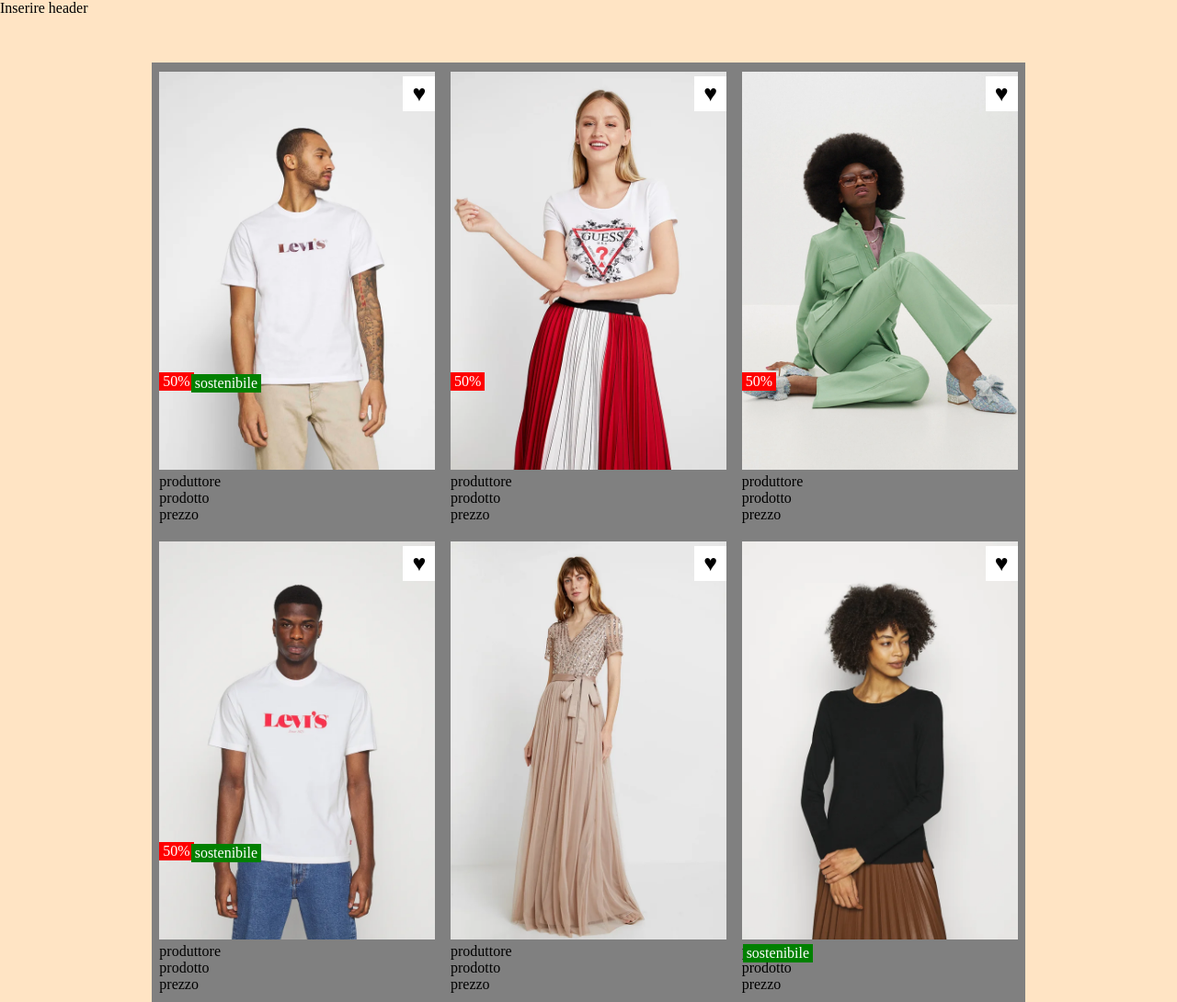
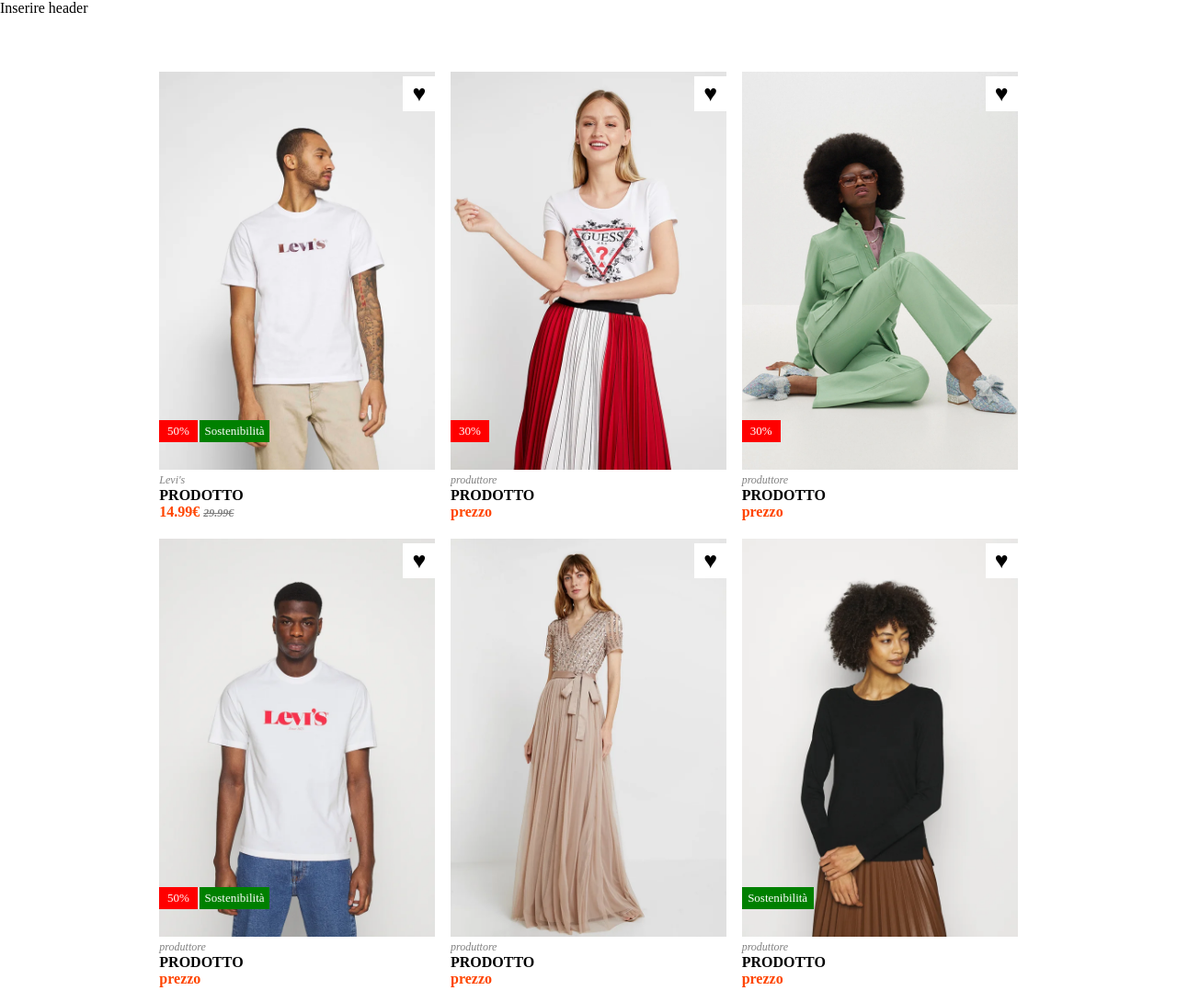
Before and after one commit to PatrizioFiori/html-css-boolando, a plain HTML site: page index.html in a window 1280 px wide. Shown: the whole page at 92% size. Drawn offline with Linux system fonts and the light colour scheme.

Commit message:
Main completo

```diff
--- a/css/style.css
+++ b/css/style.css
@@ -3,10 +3,6 @@
     padding: 0;
     box-sizing: border-box;
 }
-
-body{
-    background-color:bisque
- }
 
 
 .container{
@@ -15,7 +11,6 @@ body{
     flex-wrap: wrap;
     margin: 50px auto;
     max-width: 950px;
-    background-color: gray;
 }
 
 .card{
@@ -60,22 +55,50 @@ body{
 }
 
 .discount{
-    position: relative;
-    background-color: red;
+    position: absolute;
+    left: 0;
+    bottom: 85px;
+    color: white;
+    width: 120px;
+    display: flex;
+    justify-content: start;
+    align-items: center;
+    font-size: 13px;
+
 }
 
-.discount p{
+.sconto{
     background-color: red;
-    color: white;
-    position: absolute;
-    bottom: 90px;
-    padding: 1px 4px;
+    width: 35%;
+    text-align: center;
+    padding: 4px 6px;
+    margin-right: 2px;
 }
 
-.discount span{
+.sostenibile {
     background-color: green;
-    color: white;
-    position: absolute;
-    margin: 1px;
-    padding: 1px 4px;
+    width: 65%;
+    text-align: center;
+    padding: 4px;
 }
+
+.testo :nth-child(1){
+    font-size: 12px;
+    color: gray;
+    font-style: italic;
+}
+
+.testo :nth-child(2){
+    text-transform:uppercase;
+
+}
+
+.testo :nth-child(3){
+    color:orangered;
+    font-weight: bold;
+
+}
+
+.testo span{
+text-decoration: line-through;
+}
--- a/index.html
+++ b/index.html
@@ -21,12 +21,13 @@
                 <img src="./img/1.webp" alt="ProdottoA" class="prodottoA">
                 <img src="./img/1b.webp" alt="ProdottoB" class="prodottoB">
                 <div class="discount">
-                    <p> 50% <span>sostenibile</span></p>
+                    <div class="sconto">50%</div>
+                    <div class="sostenibile">Sostenibilità</div>
                 </div>
                 <div class="testo">
-                    <p>produttore</p>
-                    <p>prodotto</p>
-                    <p>prezzo</p>
+                    <p>Levi's</p>
+                    <h4>prodotto</h4>
+                    <p>14.99€ <span> 29.99€ </span> </p>
                 </div>
                 <div class="heart">
                     <span> &hearts; </span>
@@ -36,11 +37,12 @@
                 <img src="./img/2.webp" alt="ProdottoA" class="prodottoA">
                 <img src="./img/2b.webp" alt="ProdottoB" class="prodottoB">
                 <div class="discount">
-                    <p> 50%</p>
+                    <div class="sconto">30%</div>
+                    <!-- <div class="sostenibile">Sostenibilità</div> -->
                 </div>
                 <div class="testo">
                     <p>produttore</p>
-                    <p>prodotto</p>
+                    <h4>prodotto</h4>
                     <p>prezzo</p>
                 </div>
                 <div class="heart">
@@ -51,11 +53,12 @@
                 <img src="./img/3.webp" alt="ProdottoA" class="prodottoA">
                 <img src="./img/3b.webp" alt="ProdottoB" class="prodottoB">
                 <div class="discount">
-                    <p> 50% </p>
+                    <div class="sconto">30%</div>
+                    <!-- <div class="sostenibile">Sostenibilità</div> -->
                 </div>
                 <div class="testo">
                     <p>produttore</p>
-                    <p>prodotto</p>
+                    <h4>prodotto</h4>
                     <p>prezzo</p>
                 </div>
                 <div class="heart">
@@ -66,11 +69,12 @@
                 <img src="./img/4.webp" alt="ProdottoA" class="prodottoA">
                 <img src="./img/4b.webp" alt="ProdottoB" class="prodottoB">
                 <div class="discount">
-                    <p> 50% <span> sostenibile </span></p>
+                    <div class="sconto">50%</div>
+                    <div class="sostenibile">Sostenibilità</div>
                 </div>
                 <div class="testo">
                     <p>produttore</p>
-                    <p>prodotto</p>
+                    <h4>prodotto</h4>
                     <p>prezzo</p>
                 </div>
                 <div class="heart">
@@ -81,10 +85,12 @@
                 <img src="./img/5.webp" alt="ProdottoA" class="prodottoA">
                 <img src="./img/5b.webp" alt="ProdottoB" class="prodottoB">
                 <div class="discount">
+                    <!-- <div class="sconto">50%</div>
+                    <div class="sostenibile">Sostenibilità</div> -->
                 </div>
                 <div class="testo">
                     <p>produttore</p>
-                    <p>prodotto</p>
+                    <h4>prodotto</h4>
                     <p>prezzo</p>
                 </div>
                 <div class="heart">
@@ -95,11 +101,11 @@
                 <img src="./img/6.webp" alt="ProdottoA" class="prodottoA">
                 <img src="./img/6b.webp" alt="ProdottoB" class="prodottoB">
                 <div class="discount">
-                    <span>sostenibile</span>
+                    <div class="sostenibile">Sostenibilità</div>
                 </div>
                 <div class="testo">
                     <p>produttore</p>
-                    <p>prodotto</p>
+                    <h4>prodotto</h4>
                     <p>prezzo</p>
                 </div>
                 <div class="heart">
```
